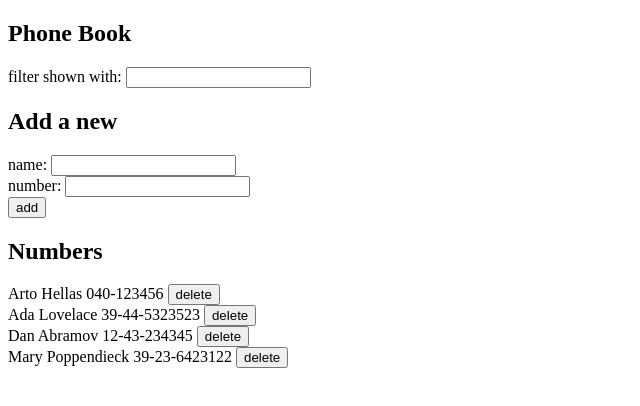
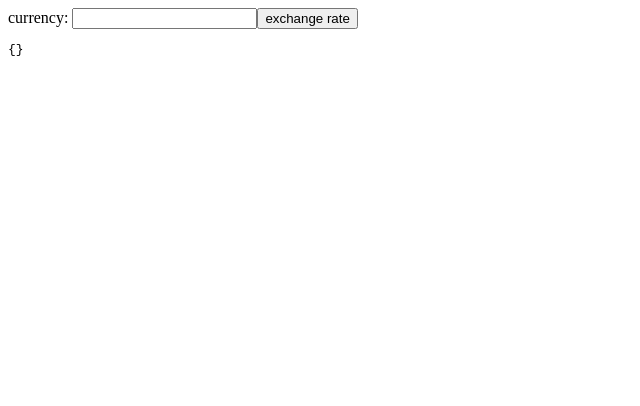
Before and after one commit to nckvDev/tutorials, a React (Vite) app in the folder full-stack-open/part1/intro_to_react/introdemo/: page / in a window 1280 px wide. Shown: the top 406 px of the page, without its empty margins (0-640 px from the left). Built offline with nearby package versions, Linux system fonts and the light colour scheme; data requests are answered from the project's data file.

Commit message:
Learn: application for querying currency exchange rates from the Exchange rate API

```diff
--- a/full-stack-open/part1/intro_to_react/introdemo/src/App.jsx
+++ b/full-stack-open/part1/intro_to_react/introdemo/src/App.jsx
@@ -1,9 +1,9 @@
-import ExercisesPhoneBook from './pages/exercisesPhonebook'
+import ExchangeRate from './pages/ExchangeRate'
 
 const App = () => {
   return (
     <div>
-      <ExercisesPhoneBook />
+      <ExchangeRate />
     </div>
   )
 }
--- /dev/null
+++ b/full-stack-open/part1/intro_to_react/introdemo/src/pages/ExchangeRate.jsx
@@ -0,0 +1,45 @@
+import axios from 'axios'
+import { useEffect, useState } from 'react'
+
+const ExchangeRate = () => {
+  const [value, setValue] = useState('')
+  const [rates, setRates] = useState({})
+  const [currency, setCurrency] = useState(null)
+
+  useEffect(() => {
+    console.log('effect run, currency is now', currency)
+
+    // skip if currency is not defined
+    if (currency) {
+      console.log('fetching exchange rates...')
+      axios
+        .get(`https://open.er-api.com/v6/latest/${currency}`)
+        .then(response => {
+          setRates(response.data.rates)
+        })
+    }
+  }, [currency])
+
+  const handleChange = (event) => {
+    setValue(event.target.value)
+  }
+
+  const onSearch = (event) => {
+    event.preventDefault()
+    setCurrency(value)
+  }
+
+  return (
+    <div>
+      <form onSubmit={onSearch}>
+        currency: <input value={value} onChange={handleChange} />
+        <button type="submit">exchange rate</button>
+      </form>
+      <pre>
+        {JSON.stringify(rates, null, 2)}
+      </pre>
+    </div>
+  )
+}
+
+export default ExchangeRate
```
